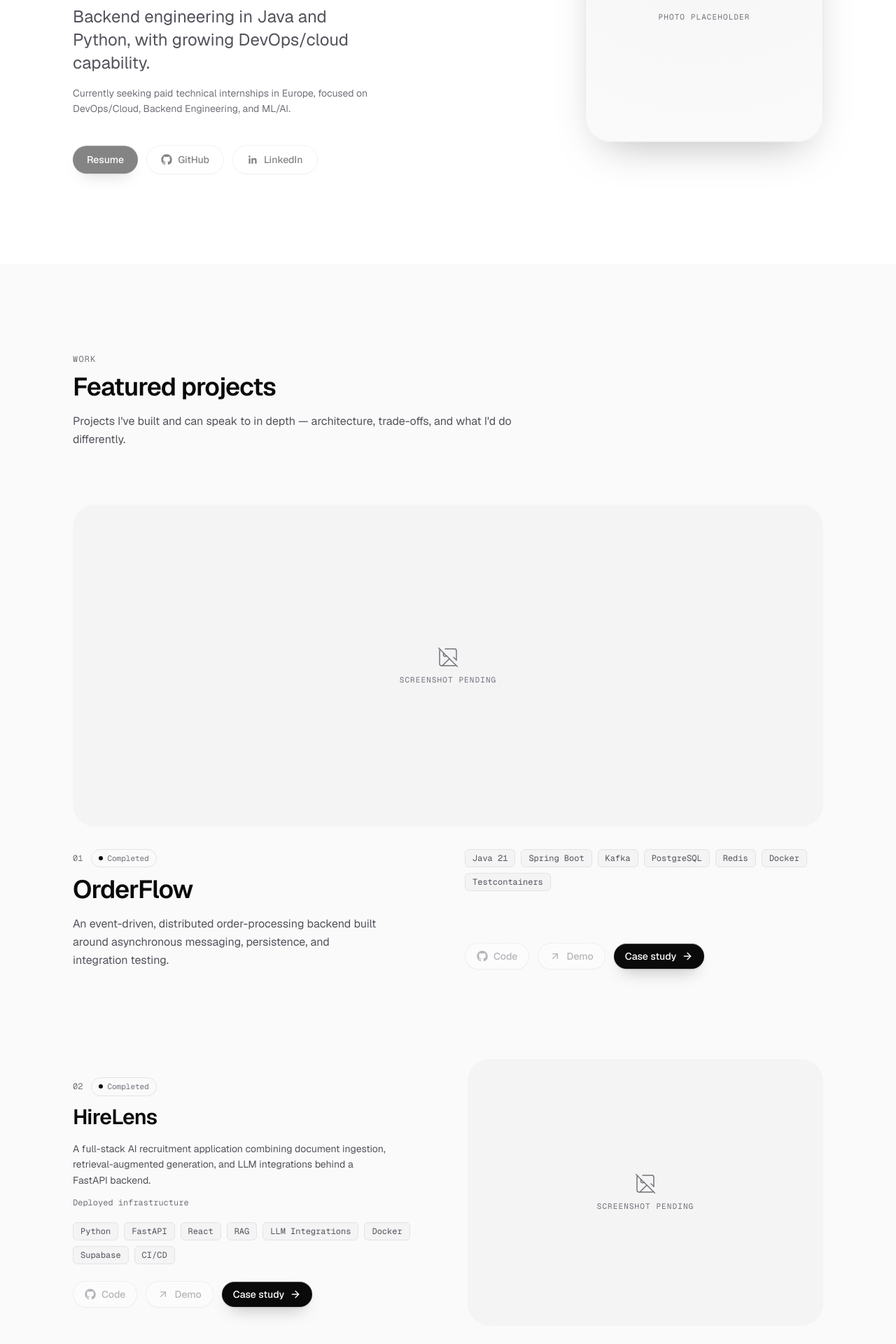
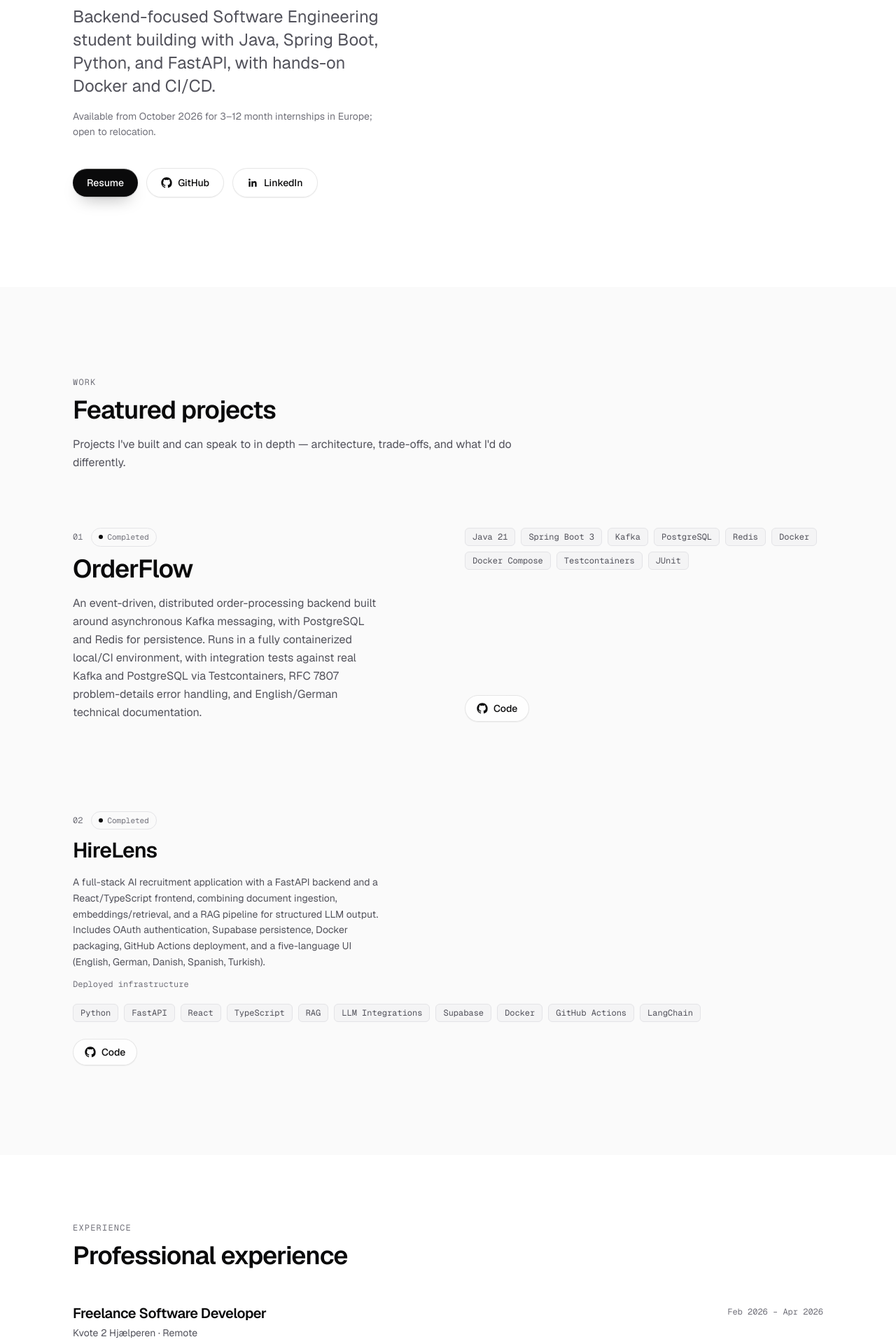
Before and after one commit to azim-haffar/azimx.dev, a Next.js app: page / in a window 1280 px wide. Shown: the part 460-2380 px from the top of the page at 70% size. Built offline with nearby package versions, Linux system fonts and the light colour scheme.

Commit message:
prepare portfolio for internship applications

```diff
--- a/src/app/projects/[slug]/page.tsx
+++ b/src/app/projects/[slug]/page.tsx
@@ -7,7 +7,9 @@ import { Badge } from "@/components/ui/Badge";
 import { projects } from "@/data/projects";
 
 export function generateStaticParams() {
-  return projects.map((project) => ({ slug: project.slug }));
+  return projects.filter((project) => project.caseStudyReady).map((project) => ({
+    slug: project.slug,
+  }));
 }
 
 export async function generateMetadata({
@@ -28,7 +30,7 @@ export default async function ProjectPage({
 }) {
   const { slug } = await params;
   const project = projects.find((p) => p.slug === slug);
-  if (!project) notFound();
+  if (!project || !project.caseStudyReady) notFound();
 
   return (
     <section className="pt-28 pb-16 sm:pt-32 sm:pb-20">
--- a/src/app/sitemap.ts
+++ b/src/app/sitemap.ts
@@ -3,7 +3,10 @@ import { siteConfig } from "@/data/site";
 import { projects } from "@/data/projects";
 
 export default function sitemap(): MetadataRoute.Sitemap {
-  const routes = ["", ...projects.map((p) => p.caseStudyHref)];
+  const routes = [
+    "",
+    ...projects.filter((p) => p.caseStudyReady).map((p) => p.caseStudyHref),
+  ];
 
   return routes.map((route) => ({
     url: `${siteConfig.url}${route}`,
--- a/src/components/layout/Navbar.tsx
+++ b/src/components/layout/Navbar.tsx
@@ -139,14 +139,11 @@ export function Navbar() {
               );
             })}
             <ThemeToggle />
-            <Button
-              href={resumeUrl ?? undefined}
-              isPlaceholder={!resumeUrl}
-              variant="secondary"
-              className="ml-1"
-            >
-              Resume
-            </Button>
+            {resumeUrl ? (
+              <Button href={resumeUrl} variant="secondary" className="ml-1">
+                Resume
+              </Button>
+            ) : null}
           </div>
 
           <div className="flex items-center gap-2 md:hidden">
@@ -211,14 +208,11 @@ export function Navbar() {
                   </a>
                 );
               })}
-              <Button
-                href={resumeUrl ?? undefined}
-                isPlaceholder={!resumeUrl}
-                variant="secondary"
-                className="ml-auto"
-              >
-                Resume
-              </Button>
+              {resumeUrl ? (
+                <Button href={resumeUrl} variant="secondary" className="ml-auto">
+                  Resume
+                </Button>
+              ) : null}
             </div>
           </div>
         ) : null}
--- a/src/components/sections/About.tsx
+++ b/src/components/sections/About.tsx
@@ -8,7 +8,7 @@ export function About() {
         <SectionHeading
           eyebrow="About"
           title="About & education"
-          description="Software Engineering student based in Türkiye, focused on backend development and building toward DevOps/cloud and ML/AI. Open to relocating for a paid European internship."
+          description="Software Engineering student based in Mersin, Türkiye, focused on backend development and building toward DevOps/cloud and ML/AI. Open to relocating for a paid European internship."
         />
 
         <div className="border-t border-border pt-6 lg:pt-0 lg:border-t-0 lg:pl-16 lg:border-l">
@@ -25,6 +25,10 @@ export function About() {
             Expected graduation:{" "}
             <span className="font-medium text-fg">February 2028</span>
           </p>
+          <p className="mt-3 text-sm text-fg-muted">
+            Languages: English C1 · German B1 (Goethe-certified) · Turkish
+            Native · Arabic Native
+          </p>
         </div>
       </Container>
     </section>
--- a/src/components/sections/Experience.tsx
+++ b/src/components/sections/Experience.tsx
@@ -20,7 +20,7 @@ export function Experience() {
                   {entry.role}
                 </h3>
                 <p className="mt-1 text-sm text-fg-muted">
-                  {entry.organization} · {entry.employmentType}
+                  {entry.organization} · {entry.location ?? entry.employmentType}
                 </p>
                 <ul className="mt-5 flex flex-col gap-2">
                   {entry.summary.map((line) => (
--- a/src/components/sections/Hero.tsx
+++ b/src/components/sections/Hero.tsx
@@ -1,18 +1,16 @@
 import { Container } from "@/components/ui/Container";
 import { Button } from "@/components/ui/Button";
-import { ProfileImage } from "@/components/ui/ProfileImage";
 import { resumeUrl, socialLinks } from "@/data/site";
 import { GitHubIcon, LinkedInIcon } from "@/components/icons/BrandIcons";
 
-// Draft positioning copy — grounded in docs/Career-Profile.txt (sections 11 & 12).
-// Revisit wording once more project/experience content is finalized.
+// Positioning copy — grounded in docs/Career-Profile.txt (sections 11 & 12).
 export function Hero() {
   const github = socialLinks.find((s) => s.label === "GitHub");
   const linkedin = socialLinks.find((s) => s.label === "LinkedIn");
 
   return (
     <section id="top" className="scroll-mt-28 pt-32 sm:pt-40 lg:pt-48">
-      <Container className="grid gap-16 pb-20 sm:pb-24 lg:grid-cols-[1.15fr_0.85fr] lg:items-center lg:gap-12 lg:pb-32">
+      <Container className="pb-20 sm:pb-24 lg:pb-32">
         <div className="animate-fade-up">
           <span className="glass-control inline-flex items-center rounded-full px-3.5 py-1.5 font-mono text-[11px] uppercase tracking-widest text-fg-muted">
             Software Engineering Student
@@ -23,18 +21,16 @@ export function Hero() {
             Haffar
           </h1>
           <p className="mt-8 max-w-md text-xl leading-snug text-fg-muted sm:text-2xl">
-            Backend engineering in Java and Python, with growing DevOps/cloud
-            capability.
+            Backend-focused Software Engineering student building with Java,
+            Spring Boot, Python, and FastAPI, with hands-on Docker and CI/CD.
           </p>
           <p className="mt-4 max-w-md text-sm leading-relaxed text-fg-subtle">
-            Currently seeking paid technical internships in Europe, focused on
-            DevOps/Cloud, Backend Engineering, and ML/AI.
+            Available from October 2026 for 3–12 month internships in Europe;
+            open to relocation.
           </p>
 
           <div className="mt-10 flex flex-wrap items-center gap-3">
-            <Button href={resumeUrl ?? undefined} isPlaceholder={!resumeUrl}>
-              Resume
-            </Button>
+            {resumeUrl ? <Button href={resumeUrl}>Resume</Button> : null}
             <Button
               href={github?.href ?? undefined}
               isPlaceholder={!github?.href}
@@ -53,10 +49,6 @@ export function Hero() {
             </Button>
           </div>
         </div>
-
-        <div className="flex justify-center lg:justify-end">
-          <ProfileImage />
-        </div>
       </Container>
     </section>
   );
--- a/src/components/ui/ProjectCard.tsx
+++ b/src/components/ui/ProjectCard.tsx
@@ -1,6 +1,6 @@
 import Link from "next/link";
 import Image from "next/image";
-import { ArrowRight, ArrowUpRight, ImageOff } from "lucide-react";
+import { ArrowRight, ArrowUpRight } from "lucide-react";
 import type { Project } from "@/types/portfolio";
 import { Badge } from "./Badge";
 import { GitHubIcon } from "@/components/icons/BrandIcons";
@@ -25,6 +25,7 @@ function StatusChip({ status }: { status: Project["status"] }) {
   );
 }
 
+/** Renders nothing when there's no valid destination — no disabled/"coming soon" state. */
 function ProjectPill({
   href,
   icon,
@@ -34,28 +35,14 @@ function ProjectPill({
   icon: React.ReactNode;
   label: string;
 }) {
-  const classes =
-    "inline-flex items-center gap-2 rounded-full px-4 py-2 text-sm font-medium";
-
-  if (!href) {
-    return (
-      <span
-        className={`${classes} glass-control cursor-not-allowed text-fg-subtle opacity-50`}
-        aria-disabled="true"
-        title={`${label} coming soon`}
-      >
-        {icon}
-        {label}
-      </span>
-    );
-  }
+  if (!href) return null;
 
   return (
     <a
       href={href}
       target="_blank"
       rel="noopener noreferrer"
-      className={`${classes} glass-control text-fg`}
+      className="glass-control inline-flex items-center gap-2 rounded-full px-4 py-2 text-sm font-medium text-fg"
       aria-label={`${label}: ${href}`}
     >
       {icon}
@@ -64,25 +51,9 @@ function ProjectPill({
   );
 }
 
-function MediaPlaceholder({ wide }: { wide?: boolean }) {
-  return (
-    <div
-      className={`relative w-full overflow-hidden rounded-4xl bg-surface ${
-        wide ? "aspect-21/9" : "aspect-4/3"
-      }`}
-    >
-      <div className="flex h-full w-full flex-col items-center justify-center gap-2 text-fg-subtle">
-        <ImageOff className="h-8 w-8" strokeWidth={1.1} aria-hidden="true" />
-        <span className="font-mono text-[11px] uppercase tracking-widest">
-          Screenshot pending
-        </span>
-      </div>
-    </div>
-  );
-}
-
+/** Renders nothing when there's no real screenshot — no reserved/placeholder slot. */
 function Media({ project, wide }: { project: Project; wide?: boolean }) {
-  if (!project.imageSrc) return <MediaPlaceholder wide={wide} />;
+  if (!project.imageSrc) return null;
   return (
     <div
       className={`relative w-full overflow-hidden rounded-4xl bg-surface ${
@@ -113,6 +84,7 @@ function ActionsRow({ project }: { project: Project }) {
         icon={<ArrowUpRight className="h-4 w-4" aria-hidden="true" />}
         label="Demo"
       />
+      {project.caseStudyReady ? (
         <Link
           href={project.caseStudyHref}
           className="glass-control-solid ml-auto inline-flex items-center gap-2 rounded-full px-4 py-2 text-sm font-medium sm:ml-0"
@@ -120,6 +92,7 @@ function ActionsRow({ project }: { project: Project }) {
           Case study
           <ArrowRight className="h-4 w-4" aria-hidden="true" />
         </Link>
+      ) : null}
     </div>
   );
 }
@@ -129,12 +102,14 @@ const numeral = (n: number) => String(n + 1).padStart(2, "0");
 /**
  * Editorial project showcase. index 0 gets the largest "hero" treatment,
  * placeholder-status projects collapse to a quiet single block, and the
- * remaining projects alternate a media/text split.
+ * remaining projects alternate a media/text split. Media and the Case
+ * study link only render once a real asset/page exists.
  */
 export function ProjectCard({ project, index }: { project: Project; index: number }) {
   const isPlaceholder = project.status === "placeholder";
   const isHero = index === 0 && !isPlaceholder;
   const reverse = index % 2 === 1;
+  const hasMedia = Boolean(project.imageSrc);
 
   if (isPlaceholder) {
     return (
@@ -147,6 +122,7 @@ export function ProjectCard({ project, index }: { project: Project; index: numbe
         <p className="mx-auto mt-4 max-w-md text-sm leading-relaxed text-fg-muted">
           {project.description}
         </p>
+        {project.caseStudyReady ? (
           <Link
             href={project.caseStudyHref}
             className="glass-control mt-8 inline-flex items-center gap-2 rounded-full px-4 py-2 text-sm font-medium text-fg"
@@ -154,6 +130,7 @@ export function ProjectCard({ project, index }: { project: Project; index: numbe
             Case study
             <ArrowRight className="h-4 w-4" aria-hidden="true" />
           </Link>
+        ) : null}
       </article>
     );
   }
@@ -194,11 +171,13 @@ export function ProjectCard({ project, index }: { project: Project; index: numbe
   }
 
   return (
-    <article className="grid gap-8 lg:grid-cols-2 lg:items-center lg:gap-14">
+    <article className={hasMedia ? "grid gap-8 lg:grid-cols-2 lg:items-center lg:gap-14" : ""}>
+      {hasMedia ? (
         <div className={reverse ? "lg:order-2" : ""}>
           <Media project={project} />
         </div>
-      <div className={reverse ? "lg:order-1" : ""}>
+      ) : null}
+      <div className={hasMedia && reverse ? "lg:order-1" : ""}>
         <div className="flex items-center gap-3">
           <p className="font-mono text-xs text-fg-subtle">{numeral(index)}</p>
           <StatusChip status={project.status} />
--- a/src/data/experience.ts
+++ b/src/data/experience.ts
@@ -3,18 +3,18 @@ import type { ExperienceEntry } from "@/types/portfolio";
 /**
  * Source of truth: docs/Career-Profile.txt (section 17).
  * Kvote 2 Hjælperen is the only confirmed professional experience.
- * Exact employment dates are not confirmed — placeholder period is used
- * rather than an invented date range.
  */
 export const experience: ExperienceEntry[] = [
   {
     organization: "Kvote 2 Hjælperen",
     role: "Freelance Software Developer",
     employmentType: "Freelance",
-    period: "Dates to be confirmed", // PLACEHOLDER — do not replace with a guessed range
+    location: "Remote",
+    period: "Feb 2026 – Apr 2026",
     summary: [
-      "Delivered production software involving LLM API integration and prompt/inference workflows.",
-      "Responsible for architecture, implementation, and delivery.",
+      "Built and shipped a Python tool integrating LLM APIs with dynamic prompt-generation workflows for a paying client.",
+      "Designed inference workflows using prompt chaining/evaluation logic.",
+      "Owned requirements, architecture, implementation, testing, and delivery.",
     ],
     technologies: ["Python", "LLM API Integration"],
   },
--- a/src/data/projects.ts
+++ b/src/data/projects.ts
@@ -1,63 +1,73 @@
 import type { Project } from "@/types/portfolio";
 
 /**
- * Source of truth: docs/Career-Profile.txt (sections 11 & 14).
- * Only technologies and facts confirmed there are listed. GitHub/live links
- * are placeholders (null) until confirmed — do not invent URLs.
+ * Source of truth: docs/Career-Profile.txt (sections 11 & 14) plus verified
+ * repository URLs. GitHub links are confirmed. No live-demo URL is invented
+ * for either project — the Demo action only renders once a real URL exists.
+ * ML Training Inspector is hidden (not featured, case study not ready) but
+ * its data entry is kept rather than deleted, so it can be re-enabled once
+ * verified project details are available.
  */
 export const projects: Project[] = [
   {
     slug: "orderflow",
     title: "OrderFlow",
     description:
-      "An event-driven, distributed order-processing backend built around asynchronous messaging, persistence, and integration testing.",
+      "An event-driven, distributed order-processing backend built around asynchronous Kafka messaging, with PostgreSQL and Redis for persistence. Runs in a fully containerized local/CI environment, with integration tests against real Kafka and PostgreSQL via Testcontainers, RFC 7807 problem-details error handling, and English/German technical documentation.",
     technologies: [
       "Java 21",
-      "Spring Boot",
+      "Spring Boot 3",
       "Kafka",
       "PostgreSQL",
       "Redis",
       "Docker",
+      "Docker Compose",
       "Testcontainers",
+      "JUnit",
     ],
     status: "completed",
-    github: { href: null, label: "GitHub" },
+    github: { href: "https://github.com/azim-haffar/OrderFlow", label: "GitHub" },
     liveDemo: { href: null, label: "Live Demo" },
     caseStudyHref: "/projects/orderflow",
+    caseStudyReady: false,
     featured: true,
   },
   {
     slug: "hirelens",
     title: "HireLens",
     description:
-      "A full-stack AI recruitment application combining document ingestion, retrieval-augmented generation, and LLM integrations behind a FastAPI backend.",
+      "A full-stack AI recruitment application with a FastAPI backend and a React/TypeScript frontend, combining document ingestion, embeddings/retrieval, and a RAG pipeline for structured LLM output. Includes OAuth authentication, Supabase persistence, Docker packaging, GitHub Actions deployment, and a five-language UI (English, German, Danish, Spanish, Turkish).",
     technologies: [
       "Python",
       "FastAPI",
       "React",
+      "TypeScript",
       "RAG",
       "LLM Integrations",
+      "Supabase",
       "Docker",
-      "Supabase",
-      "CI/CD",
+      "GitHub Actions",
+      "LangChain",
     ],
     status: "completed",
     statusNote: "Deployed infrastructure",
-    github: { href: null, label: "GitHub" },
+    github: { href: "https://github.com/azim-haffar/HireLens", label: "GitHub" },
     liveDemo: { href: null, label: "Live Demo" },
     caseStudyHref: "/projects/hirelens",
+    caseStudyReady: false,
     featured: true,
   },
   {
     slug: "ml-training-inspector",
     title: "ML Training Inspector",
     description:
-      "Placeholder — detailed write-up in progress. Full description and technology list to be confirmed.",
+      "Internal note: no verified description, tech stack, or links yet. Keep featured=false and caseStudyReady=false until confirmed details are provided.",
     technologies: [],
     status: "placeholder",
     github: { href: null, label: "GitHub" },
     liveDemo: { href: null, label: "Live Demo" },
     caseStudyHref: "/projects/ml-training-inspector",
-    featured: true,
+    caseStudyReady: false,
+    featured: false,
   },
 ];
--- a/src/data/site.ts
+++ b/src/data/site.ts
@@ -11,9 +11,8 @@ export const siteConfig = {
   title: "Azim Haffar — Software Engineering Student",
   description:
     "Software Engineering student building backend systems and growing DevOps/cloud capabilities. Seeking paid technical internships in Europe.",
-  // PLACEHOLDER — confirm the public-facing contact email before launch.
-  email: "PLACEHOLDER_EMAIL@example.com",
-  emailIsPlaceholder: true,
+  email: "azim.haffar@gmail.com",
+  emailIsPlaceholder: false,
 };
 
 export const navLinks: NavLink[] = [
@@ -24,18 +23,17 @@ export const navLinks: NavLink[] = [
   { label: "Contact", href: "#contact" },
 ];
 
-// PLACEHOLDER — replace with the real resume file/link.
-export const resumeUrl: string | null = null;
+export const resumeUrl: string | null = "/Azim_Haffar_CV_Backend.pdf";
 
 export const socialLinks: SocialLink[] = [
   {
     label: "GitHub",
-    href: null, // PLACEHOLDER — add GitHub profile URL
-    isPlaceholder: true,
+    href: "https://github.com/azim-haffar",
+    isPlaceholder: false,
   },
   {
     label: "LinkedIn",
-    href: null, // PLACEHOLDER — add LinkedIn profile URL
-    isPlaceholder: true,
+    href: "https://www.linkedin.com/in/azim-haffar/",
+    isPlaceholder: false,
   },
 ];
--- a/src/data/skills.ts
+++ b/src/data/skills.ts
@@ -1,8 +1,8 @@
 import type { SkillGroup } from "@/types/portfolio";
 
 /**
- * Source of truth: docs/Career-Profile.txt (section 11).
- * Only technologies explicitly listed there are included.
+ * Source of truth: docs/Career-Profile.txt (section 11) plus verified
+ * project/client work. Only technologies backed by genuine completed work.
  */
 export const skillGroups: SkillGroup[] = [
   {
@@ -12,28 +12,43 @@ export const skillGroups: SkillGroup[] = [
       "Spring Boot",
       "Spring Data JPA",
       "Hibernate",
-      "REST APIs",
-      "PostgreSQL",
-      "Kafka",
-      "Redis",
+      "REST API design",
       "Python",
       "FastAPI",
     ],
   },
   {
-    label: "DevOps / Cloud",
-    skills: ["Git", "GitHub", "Docker", "GitHub Actions", "CI/CD", "Linux", "AWS (basics)"],
+    label: "Cloud & DevOps",
+    skills: [
+      "Docker",
+      "Docker Compose",
+      "GitHub Actions",
+      "CI/CD pipelines",
+      "Linux",
+      "Git",
+      "AWS (fundamentals)",
+    ],
+  },
+  {
+    label: "Data & Messaging",
+    skills: ["PostgreSQL", "Redis", "Apache Kafka", "Supabase"],
+  },
+  {
+    label: "AI / ML",
+    skills: [
+      "LLM API integration",
+      "RAG pipelines",
+      "embeddings & retrieval",
+      "prompt engineering",
+      "LangChain",
+    ],
   },
   {
     label: "Testing",
-    skills: ["JUnit", "Mockito", "Testcontainers"],
+    skills: ["JUnit", "Mockito", "Testcontainers", "integration testing"],
   },
   {
     label: "Frontend",
     skills: ["React", "TypeScript"],
   },
-  {
-    label: "AI / Data",
-    skills: ["LLM Integrations", "RAG", "Embeddings / Retrieval"],
-  },
 ];
--- a/src/types/portfolio.ts
+++ b/src/types/portfolio.ts
@@ -19,6 +19,9 @@ export interface Project {
   liveDemo: ProjectLink;
   /** Case-study route, e.g. /projects/orderflow. Page may not exist yet. */
   caseStudyHref: string;
+  /** True once the case-study page has real, finished content. Until then the
+   * Case Study button is hidden and the route itself returns 404. */
+  caseStudyReady?: boolean;
   imageSrc?: string;
   imageAlt?: string;
   featured?: boolean;
```
Also changed, not shown: public/images/og-cover.png (added), 1 other file (tests, documents, lock files or other folders). Lines whose indentation alone changed are shown as unchanged.
